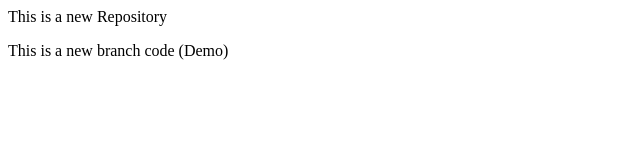
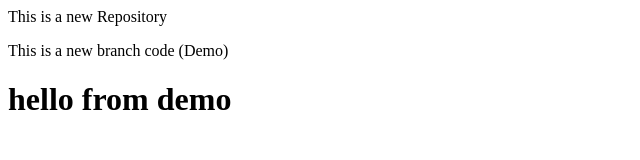
Before and after one commit to bhavesh-vanjari/LocalRepo, a plain HTML site: page index.html in a window 1280 px wide. Shown: the whole page, without its empty margins (0-640 px from the left). Drawn offline with Linux system fonts and the light colour scheme.

Commit message:
demo commit

```diff
--- a/index.html
+++ b/index.html
@@ -1,2 +1,3 @@
 <p>This is a new Repository</p>
 <p>This is a new branch code (Demo)</p>
+<h1>hello from demo</h1>
```
